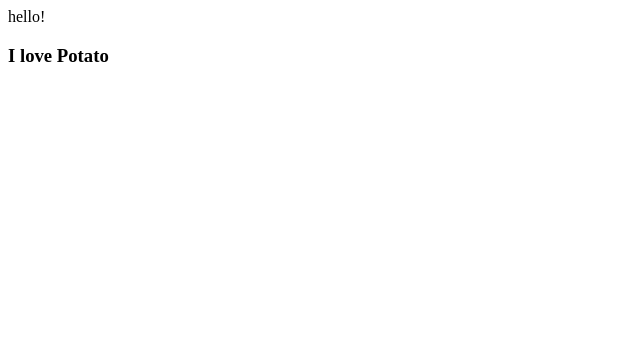
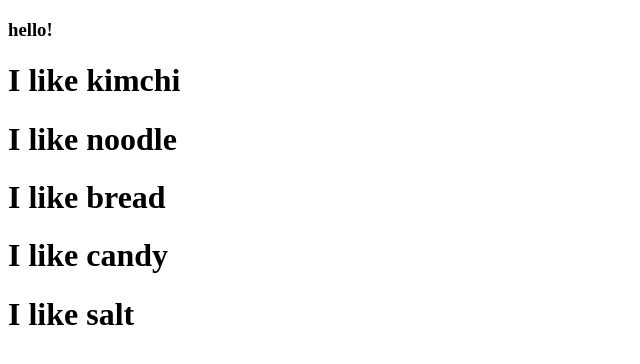
Before and after one commit to suethebae/movie_app_2021, a React (Create React App) app: page / in a window 1280 px wide. Shown: the top 364 px of the page, without its empty margins (0-640 px from the left). Built offline with nearby package versions, Linux system fonts and the light colour scheme.

Commit message:
movie_app_210929_02

```diff
--- a/src/App.js
+++ b/src/App.js
@@ -1,8 +1,22 @@
 import React from 'react';
-import Potato from './Potato';
+
+//props가 해당 컴포넌트의 내용물?을 다들고옴 하지만 더 깔끔하게 쓰기위해서 두번째 방법을 추천
+//function Food(props){
+//  return <h1>I like {props.fav}</h1>
+//}
+function Food({ fav }) {
+  return <h1>I like {fav}</h1>
+}
 
 function App() {
-  return <div className="App">hello! <Potato /></div>;
+  return <div className="App">
+    <h3>hello!</h3>
+    <Food fav="kimchi" />
+    <Food fav="noodle" />
+    <Food fav="bread" />
+    <Food fav="candy" />
+    <Food fav="salt" />
+  </div>;
 }
 
 export default App;
--- a/src/Potato.js
+++ /dev/null
@@ -1,7 +0,0 @@
-import React from 'react';
-
-function Potato() {
-    return <h3>I love Potato</h3>;
-}
-
-export default Potato;
--- a/src/index.js
+++ b/src/index.js
@@ -1,7 +1,6 @@
 import React from 'react';
 import ReactDOM from 'react-dom';
 import App from './App';
-import Potato from './Potato';
 
 ReactDOM.render(
   <React.StrictMode>
```
